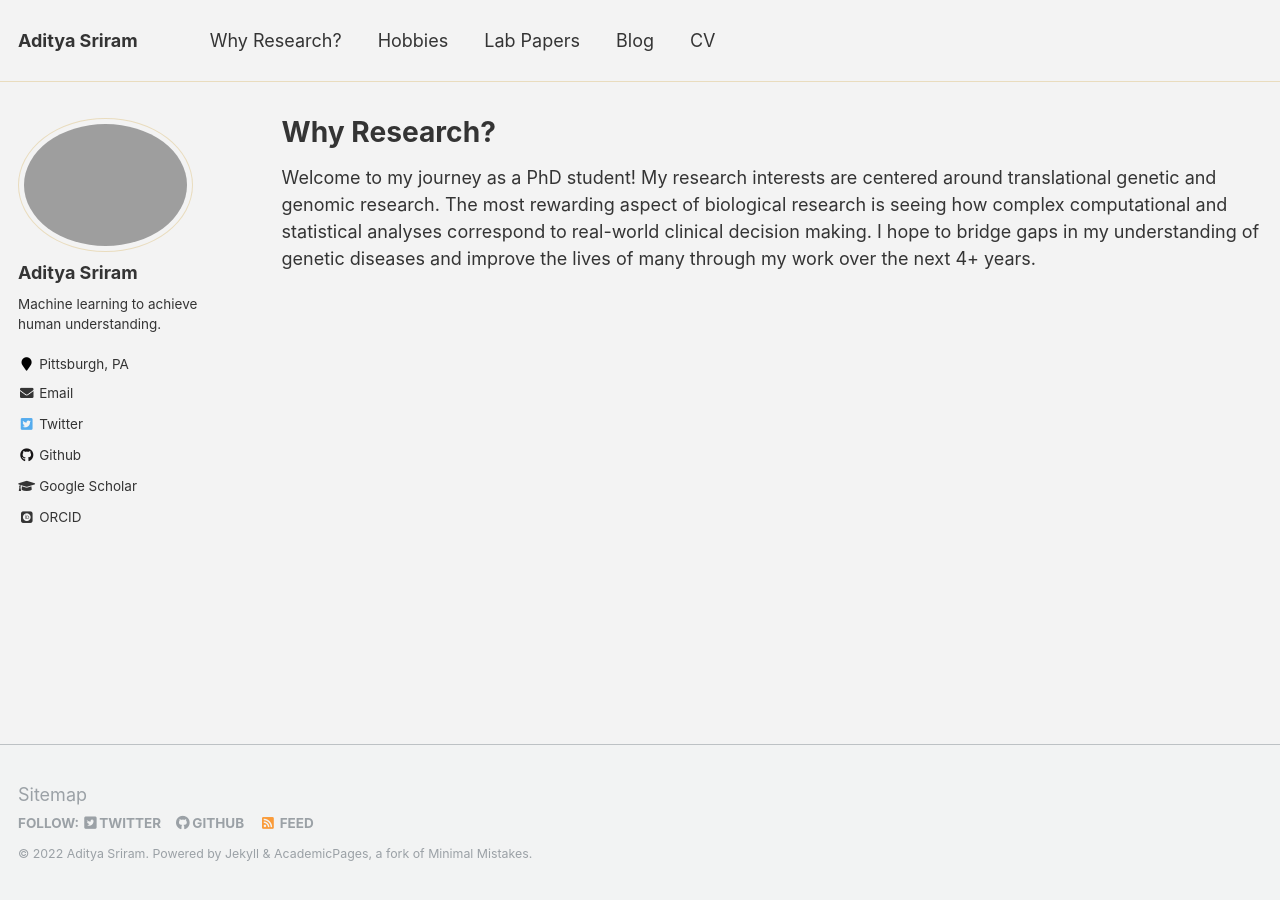
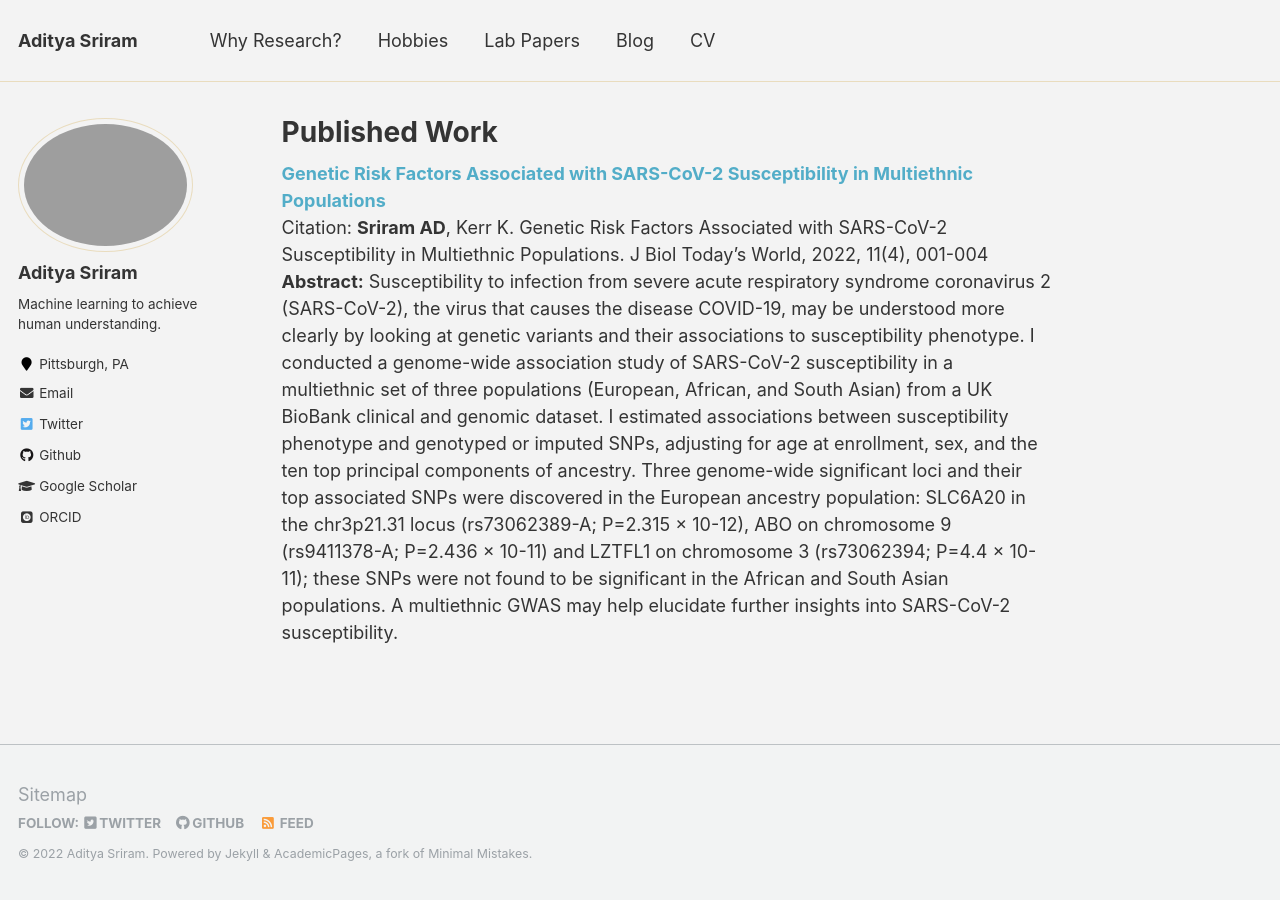
Before and after one commit to ads303/ads303.github.io, a Jekyll site: the page built from _pages/whyresearch.md, in a window 1280 px wide. Built offline with Jekyll 4.4.1, drawn with Linux system fonts in a browser that asks for light colours; some web fonts are replaced.

Commit message:
Update whyresearch.md

```diff
--- a/_pages/whyresearch.md
+++ b/_pages/whyresearch.md
@@ -1,7 +1,6 @@
 ---
-layout: archive
-title: "Why Research?"
-permalink: /whyresearch/
+title: "Published Work"
+permalink: /publishedwork/
 author_profile: true
 redirect_from:
   - /resume
@@ -9,4 +8,6 @@ redirect_from:
 
 {% include base_path %}
 
-Welcome to my journey as a PhD student! My research interests are centered around translational genetic and genomic research. The most rewarding aspect of biological research is seeing how complex computational and statistical analyses correspond to real-world clinical decision making. I hope to bridge gaps in my understanding of genetic diseases and improve the lives of many through my work over the next 4+ years.
+[**Genetic Risk Factors Associated with SARS-CoV-2 Susceptibility in Multiethnic Populations**](https://www.iomcworld.org/articles/genetic-risk-factors-associated-with-sarscov2-susceptibility-in-multiethnic-populations-93385.html)
+Citation: **Sriram AD**, Kerr K. Genetic Risk Factors Associated with SARS-CoV-2 Susceptibility in Multiethnic Populations. J Biol Today's World, 2022, 11(4), 001-004
+**Abstract:** Susceptibility to infection from severe acute respiratory syndrome coronavirus 2 (SARS-CoV-2), the virus that causes the disease COVID-19, may be understood more clearly by looking at genetic variants and their associations to susceptibility phenotype. I conducted a genome-wide association study of SARS-CoV-2 susceptibility in a multiethnic set of three populations (European, African, and South Asian) from a UK BioBank clinical and genomic dataset. I estimated associations between susceptibility phenotype and genotyped or imputed SNPs, adjusting for age at enrollment, sex, and the ten top principal components of ancestry. Three genome-wide significant loci and their top associated SNPs were discovered in the European ancestry population: SLC6A20 in the chr3p21.31 locus (rs73062389-A; P=2.315 × 10-12), ABO on chromosome 9 (rs9411378-A; P=2.436 × 10-11) and LZTFL1 on chromosome 3 (rs73062394; P=4.4 × 10-11); these SNPs were not found to be significant in the African and South Asian populations. A multiethnic GWAS may help elucidate further insights into SARS-CoV-2 susceptibility.
```
